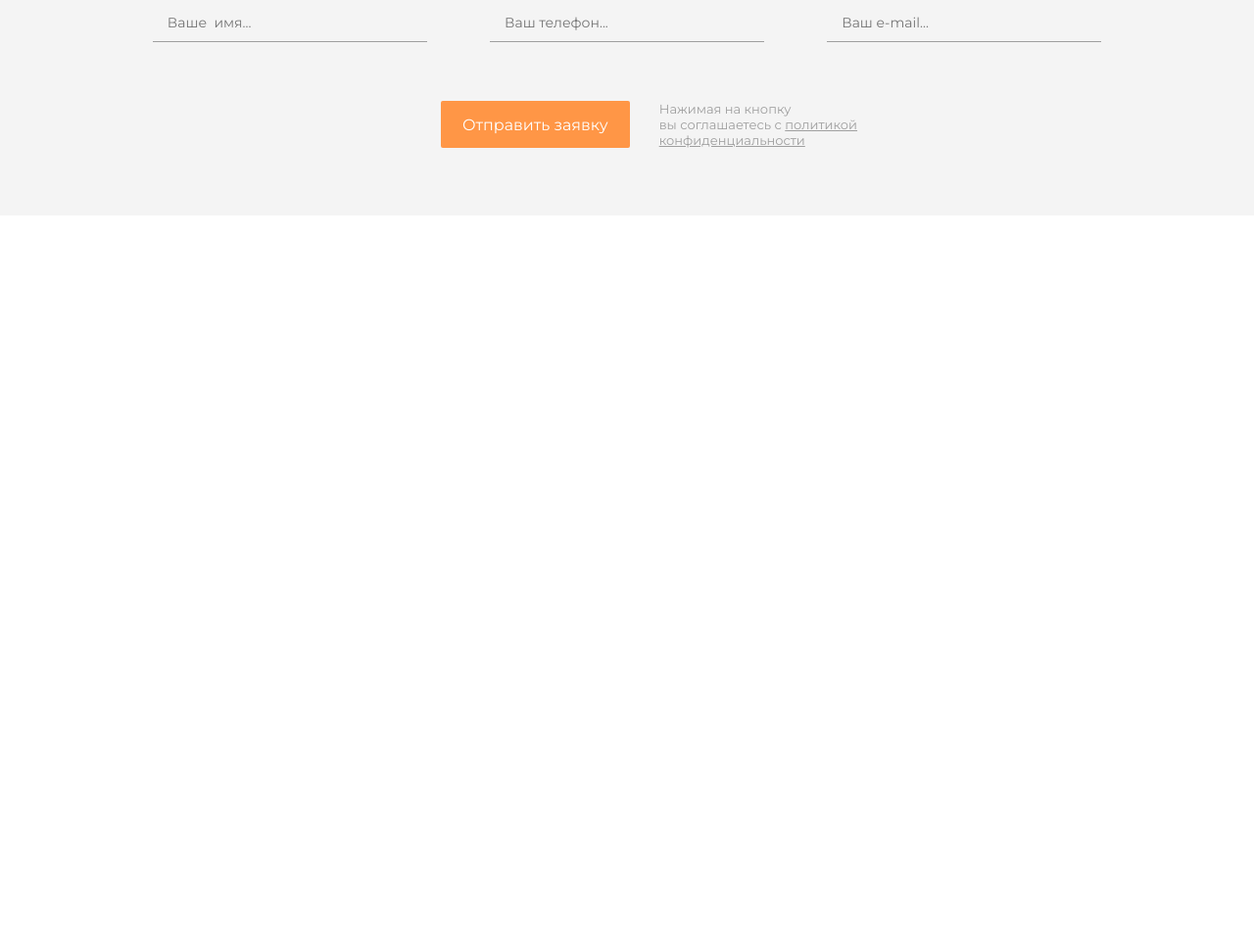
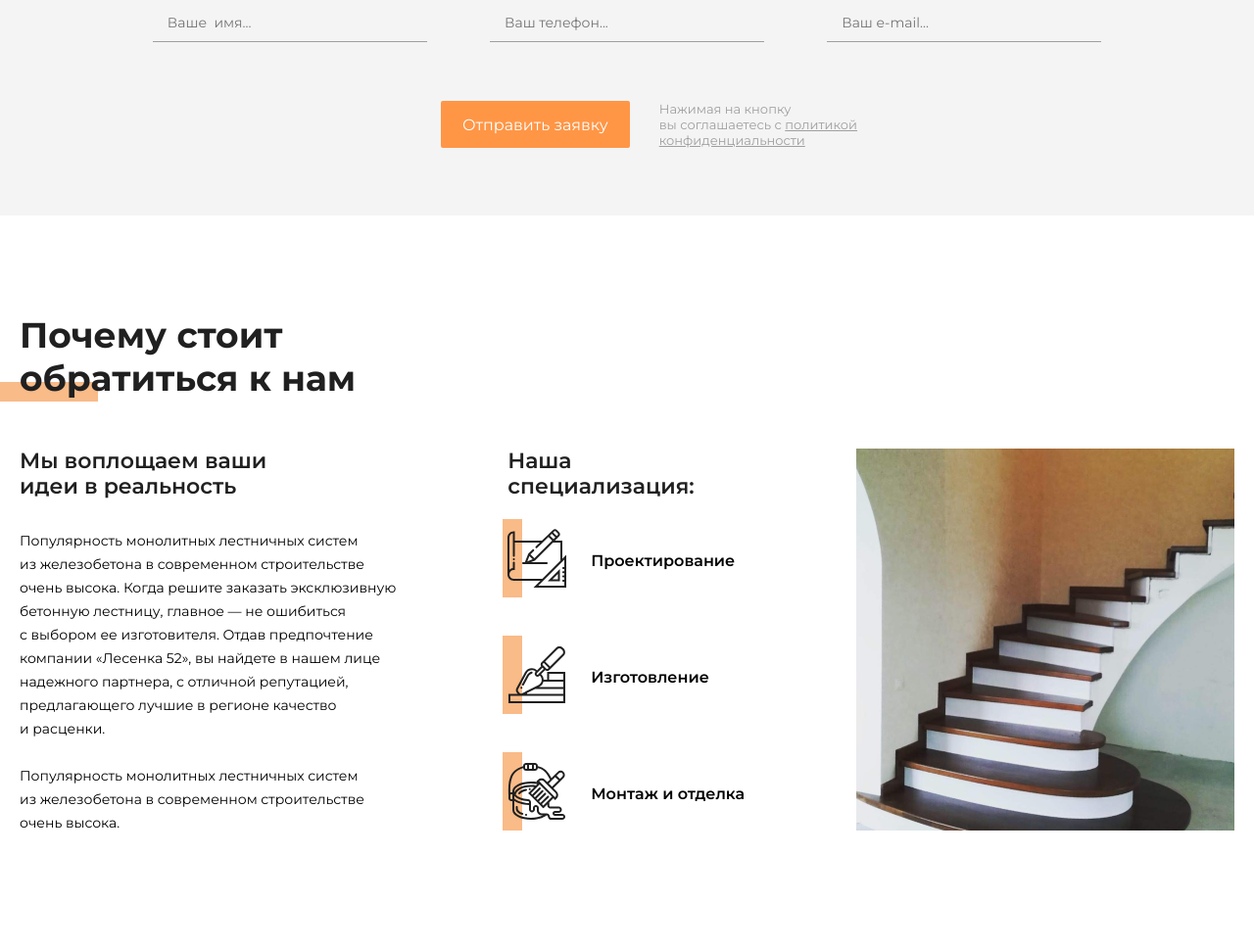
Before and after one commit to Muh1isa/lesenka, a plain HTML site: page index.html in a window 1280 px wide. Shown: the part 2356-3326 px from the top of the page at 98% size. Before the commit the page ends 2676 px from the top, so only its background shows below. Drawn offline with Linux system fonts and the light colour scheme.

Commit message:
header & 4 section finished

```diff
--- a/index.html
+++ b/index.html
@@ -147,6 +147,39 @@
                 </div>
             </div>
         </section>
+        <section class="section4 container">
+            <h2 class="section4__title">Почему стоит <br>  обратиться к нам</h2>
+            <div class="section4__wrapper">
+                <div class="section4__wrapper-box">
+                    <h3 class="section4__wrapper-title">Мы воплощаем ваши <br> идеи в реальность</h3>
+                    <p class="section4__wrapper-text">Популярность монолитных лестничных систем <br> из железобетона в современном строительстве <br> очень высока. Когда решите заказать эксклюзивную <br> бетонную лестницу, главное — не ошибиться <br> с выбором ее изготовителя. Отдав предпочтение <br> компании «Лесенка 52», вы найдете в нашем лице <br> надежного партнера, с отличной репутацией, <br>     предлагающего лучшие в регионе качество <br> и расценки. <br><br> Популярность монолитных лестничных систем <br> из железобетона в современном строительстве <br> очень высока. </p>
+                </div>
+                <div class="section4__wrapper-box">
+                    <h3 class="section4__wrapper-title">Наша <br> специализация:</h3>
+                    <ul class="section4__wrapper-list">
+                        <li class="section4__wrapper-list-item">
+                            <div class="section4__wrapper-list-item-img">
+                                <img src="./images/sketch.svg" alt="image">
+                            </div>
+                            Проектирование
+                        </li>
+                        <li class="section4__wrapper-list-item">
+                            <div class="section4__wrapper-list-item-img">
+                                <img src="./images/wall.svg" alt="image">
+                            </div>
+                            Изготовление
+                        </li>
+                        <li class="section4__wrapper-list-item">
+                            <div class="section4__wrapper-list-item-img">
+                                <img src="./images/paint.svg" alt="image">
+                            </div>
+                            Монтаж и отделка
+                        </li>
+                    </ul>
+                </div>
+                <img src="./images/stairs-s4.png" alt="image" class="section4__wrapper-image">
+            </div>
+        </section>
     </main>
 </body>
 </html>
--- a/scss/blocks/_blocks.scss
+++ b/scss/blocks/_blocks.scss
@@ -3,4 +3,5 @@
 @import './section1';
 @import './section2';
 @import './section3';
+@import './section4';
 @import './footer';
--- /dev/null
+++ b/scss/blocks/_section4.scss
@@ -0,0 +1,86 @@
+.section4 {
+    height: 650px;
+    &__title {
+        position: relative;
+        font-size: 36px;
+        color: $mainColor;
+    }
+    &__title::before {
+        position: absolute;
+        content: '';
+        width: 120px;
+        height: 20px;
+        background-color: #F9BB88;
+        bottom: -2px;
+        left: -40px;
+        z-index: -1;
+    }
+    &__wrapper {
+        display: flex;
+        justify-content: space-between;
+        align-items: start;
+        margin: 50px 0 0 0;
+        &-title {
+            font-size: 22px;
+            font-weight: 600;
+            line-height: 26px;
+            color: $mainColor;
+            margin: 0 0 30px 0;
+        }
+        &-text {
+            font-size: 14px;
+            font-weight: 400;
+            line-height: 24px;
+        }
+        &-list {
+            &-item {
+                display: flex;
+                align-items: center;
+                gap: 25px;
+                font-weight: 600;
+                margin: 0 0 55px 0;
+                &-img {
+                    position: relative;
+                }
+                &-img::before {
+                    position: absolute;
+                    content: '';
+                    width: 20px;
+                    height: 80px;
+                    background-color: #F9BB88;
+                    z-index: -1;
+                    top: -10px;
+                    left: -5px;
+                }
+            }
+        }
+    }
+}
+
+
+@media screen and (max-width: 768px) {
+    .section4 {
+        width: 100%;
+        &__wrapper {
+            flex-wrap: wrap;
+            &-image {
+                width: 768px;
+                height: 500px;
+                padding: 0;
+                margin: 20px -20px 0 -20px;
+            }
+        }
+    }
+}
+
+
+@media screen and (max-width: 400px) {
+    .section4 {
+        width: 100%;
+        &__wrapper {
+            &-text {
+                margin: 0 0 60px 0;
+            }
+        }
+    }
+}
```
Also changed, not shown: css/main.css, images/paint.svg (added), images/sketch.svg (added), images/stairs-s4.png (added), images/stairs-s4.svg (added), images/wall.svg (added), 1 other file.
